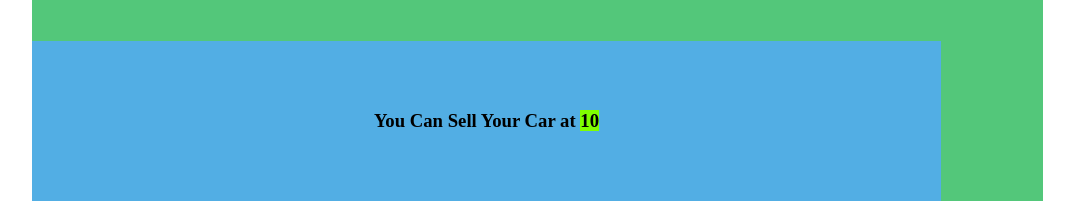
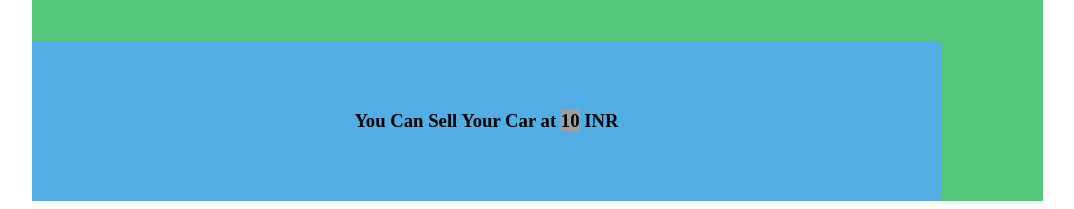
Before and after one commit to codersachin26/Car_Price_Prediction-ML, a Flask app: template Templates/index.html in a window 1280 px wide. Shown: the part 1190-1399 px from the top of the page, without its empty margins (76-1150 px from the left). Run offline with Flask 2, Linux system fonts and the light colour scheme; the template is opened without the code that fills it: most values are stand-ins (such as "Sample title", 1, 10 or a date in 2020); parts of the project's set-up code (start-up, migrations or seed data) failed here and were passed over.

Commit message:
code fix

```diff
--- a/Templates/index.html
+++ b/Templates/index.html
@@ -47,7 +47,7 @@
          <br><br>
          <div style="padding: 50px; background-color: rgb(82, 174, 228); text-align: center; margin-top: 20px; width:80%">
                {% if selling_price %}
-            <h3> You Can Sell Your Car at <strong style="background-color: chartreuse; width: fit-content;">{{selling_price}}</strong></h3>
+            <h3> You Can Sell Your Car at <strong style="background-color: rgb(159, 161, 157); width: fit-content;">{{selling_price}}</strong> INR</h3>
             {% else %}
             <h3> You Can't Sell Your Car</h3>
             {% endif %}
```
